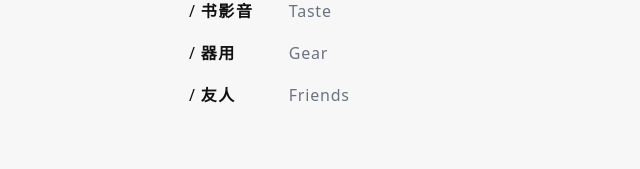
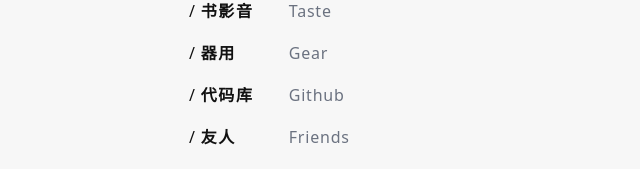
Before and after one commit to varzy/homepage-next, a Next.js app: page / in a window 1280 px wide. Shown: the part 441-610 px from the top of the page, without its empty margins (3-643 px from the left). Built offline with nearby package versions, Linux system fonts and the light colour scheme.

Commit message:
Add GitHub link to navigation

```diff
--- a/src/app/page.tsx
+++ b/src/app/page.tsx
@@ -24,6 +24,12 @@ export default function Home() {
       label: '器用',
       alias: 'Gear',
       href: '/gear',
+    },
+    {
+      label: '代码库',
+      alias: 'Github',
+      href: 'https://github.com/varzy',
+      target: '_blank',
     },
     {
       label: '友人',
```
